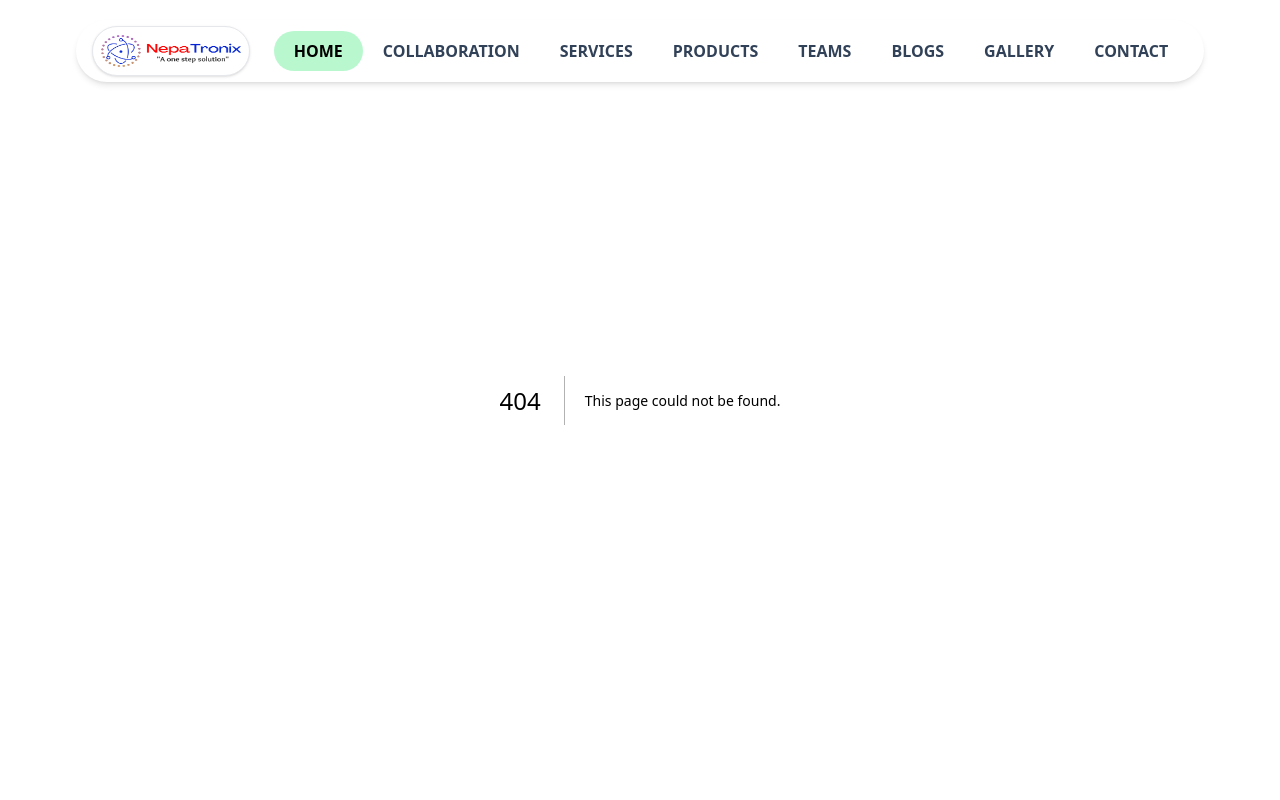
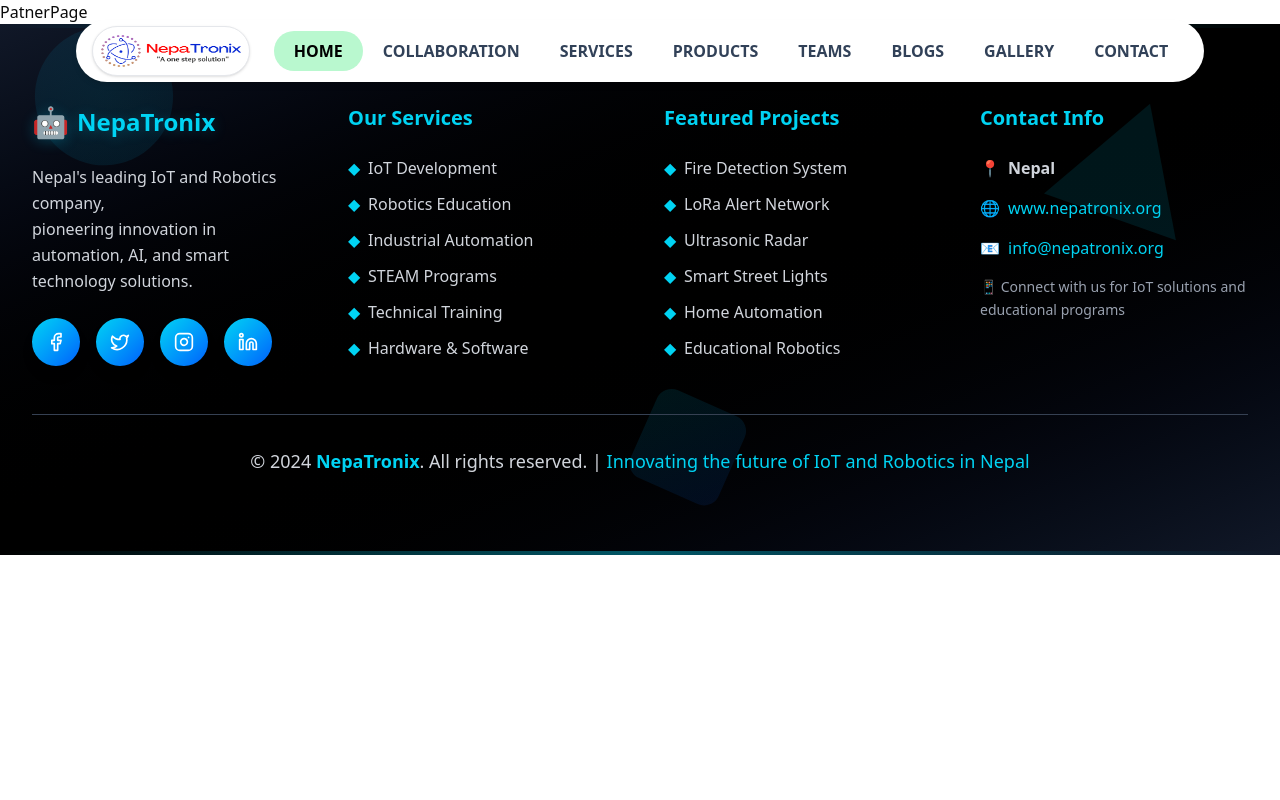
Before and after one commit to K-Aayush/nepa, a Next.js app: page /patner in a window 1280 px wide. Before the commit this address had no page. Shown: the top 800 px of the page. Built offline with nearby package versions, Linux system fonts and the light colour scheme.

Commit message:
created contact and patner page

```diff
--- /dev/null
+++ b/src/app/patner/page.tsx
@@ -0,0 +1,8 @@
+import PatnerPage from "@/components/pages/patner-page";
+import React from "react";
+
+const page = () => {
+  return <PatnerPage />;
+};
+
+export default page;
--- /dev/null
+++ b/src/components/pages/patner-page.tsx
@@ -0,0 +1,7 @@
+import React from "react";
+
+const PatnerPage = () => {
+  return <div>PatnerPage</div>;
+};
+
+export default PatnerPage;
--- a/src/components/sections/services-section.tsx
+++ b/src/components/sections/services-section.tsx
@@ -43,7 +43,7 @@
 
 export function ServicesSection() {
   return (
-		<section className="min-h-screen flex items-center justify-center relative overflow-hidden bg-gradient-to-br from-white to-gray-50 px-8">
+    <section className="min-h-screen  flex items-center justify-center relative overflow-hidden bg-gradient-to-br from-white to-gray-50 px-8">
       <div className="max-w-5xl mx-auto text-center px-8 relative z-10">
         <motion.h2
           className="text-5xl md:text-6xl font-black mb-8 bg-gradient-to-r from-blue-700 via-cyan-500 to-purple-600 bg-clip-text text-transparent drop-shadow-lg"
```
Lines whose indentation alone changed are shown as unchanged.
